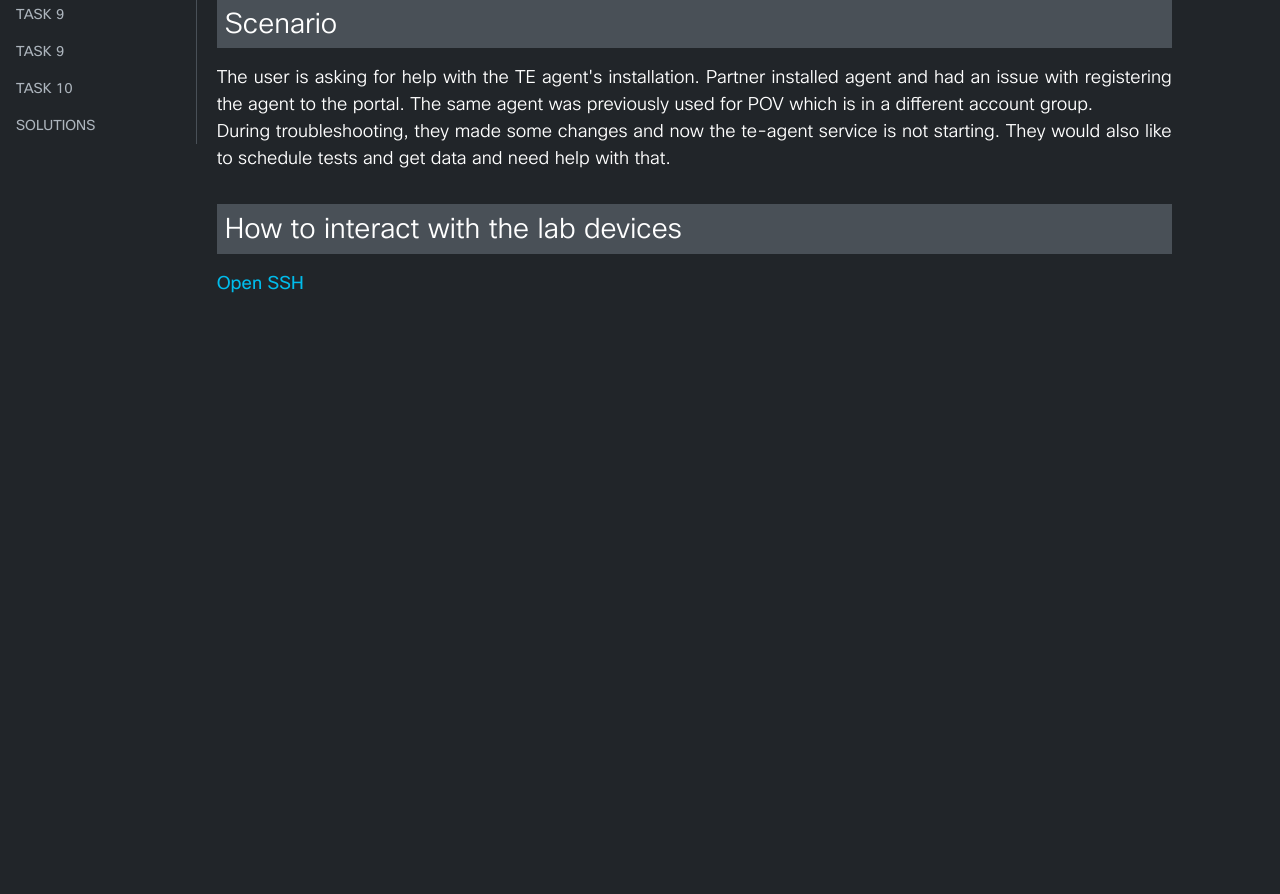
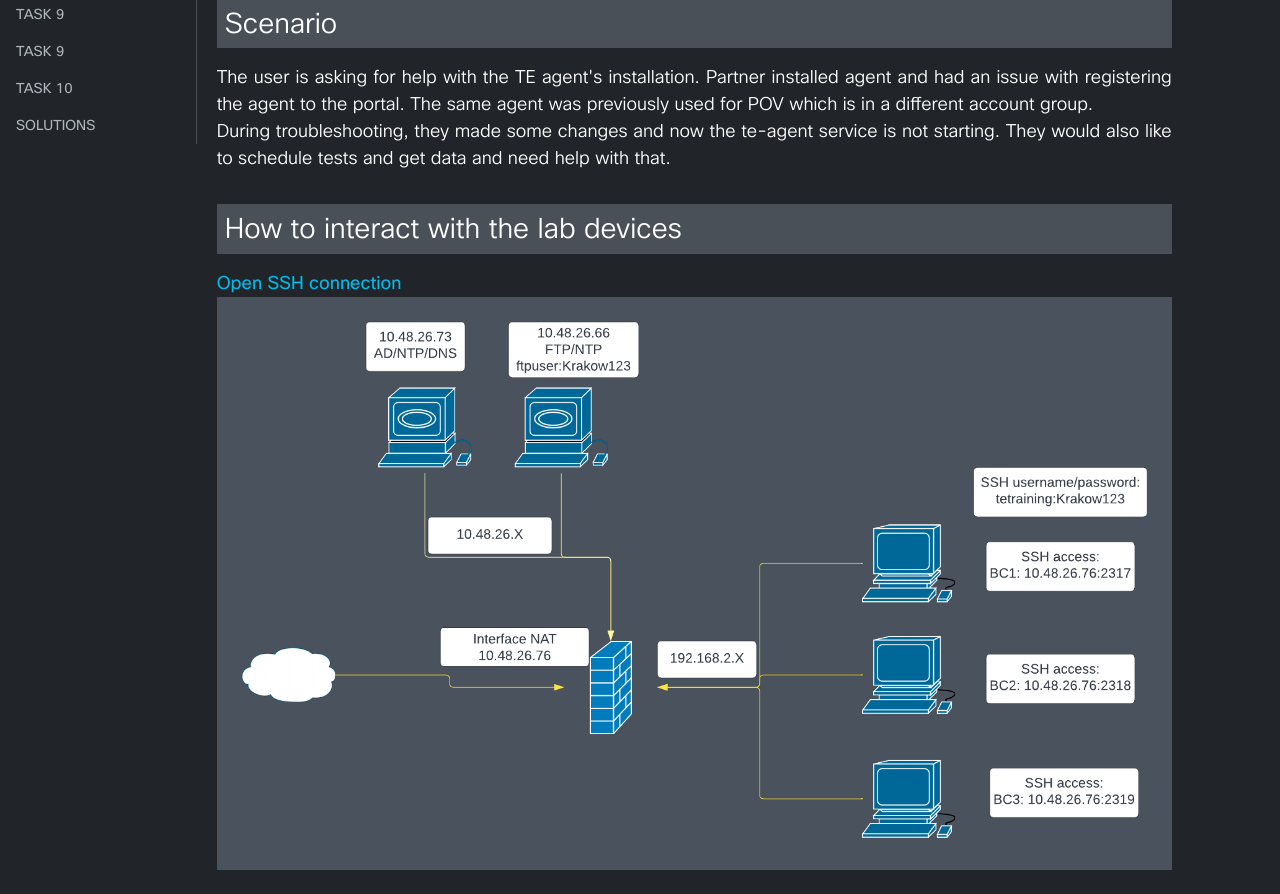
Before and after one commit to tsoprek/tebootcamp, a Flask app: page / in a window 1280 px wide. Shown: the part 532-1426 px from the top of the page. Before the commit the page ends 825 px from the top, so only its background shows below. Run offline with Flask 2, Linux system fonts and the light colour scheme; data comes from the database, SQL or seed files in the repository; some libraries are stand-ins or nearby versions.

Commit message:
Added image for Lab topology Added link top open SSH connection. This is static and dynamic one is required

```diff
--- a/templates/home.html
+++ b/templates/home.html
@@ -131,7 +131,8 @@
     </p>
     <h4 class="text-size-28 text-weight-300 panel panel--dark dbl-margin-top">How to interact with the lab devices</h4>
     <p class="text-size-18 text-weight-300 base-margin-top text-justify">
+    <a href="ssh://tetraining@10.48.26.76:2317">Open SSH connection</a>
+    <img src="/static/LabTopology.png" alt="Lab Topology">
 
-    <a href="ssh://tetraining@10.48.26.76:2317">Open SSH</a>
 </body>
 {% endblock %}
```
Also changed, not shown: static/LabTopology.png (added).
